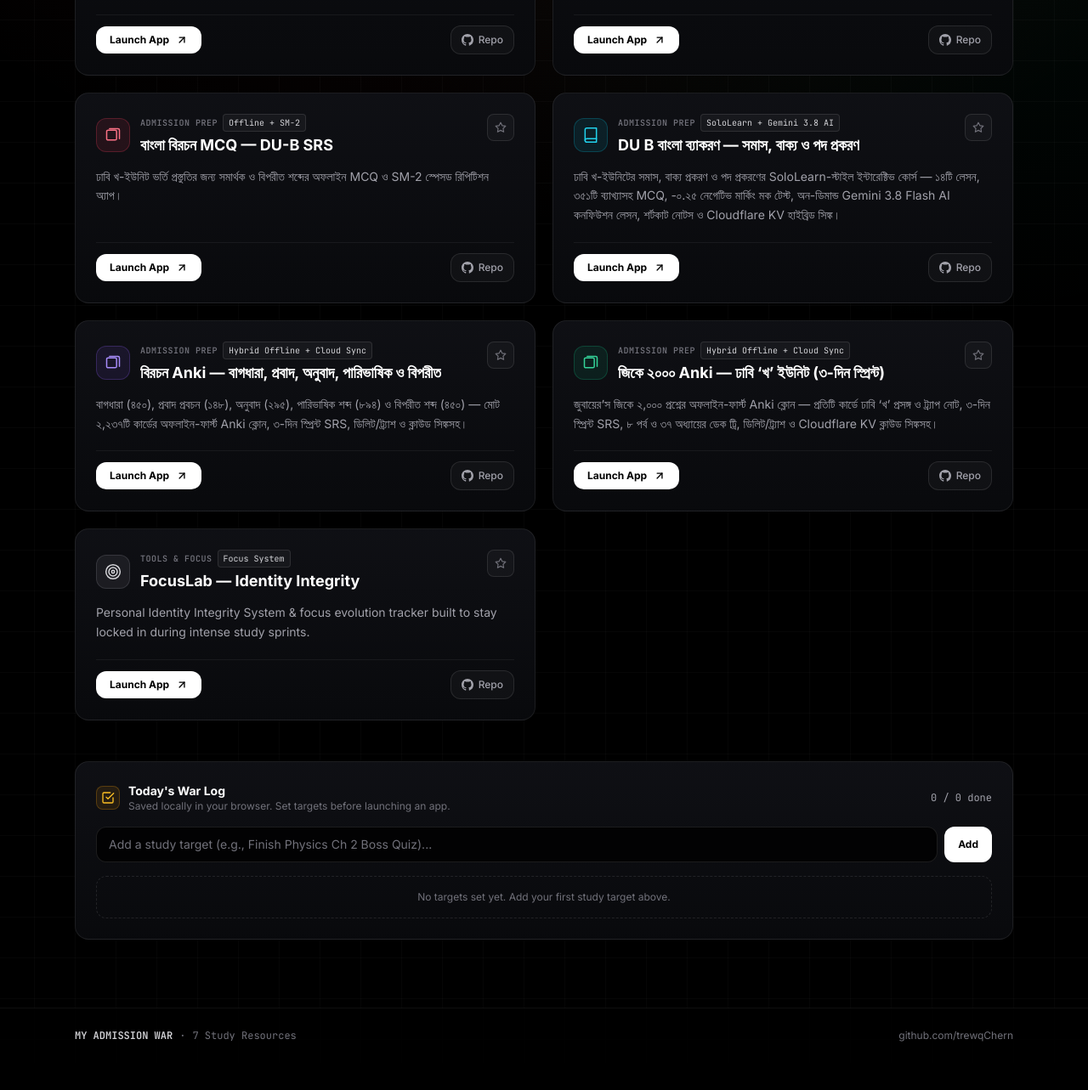
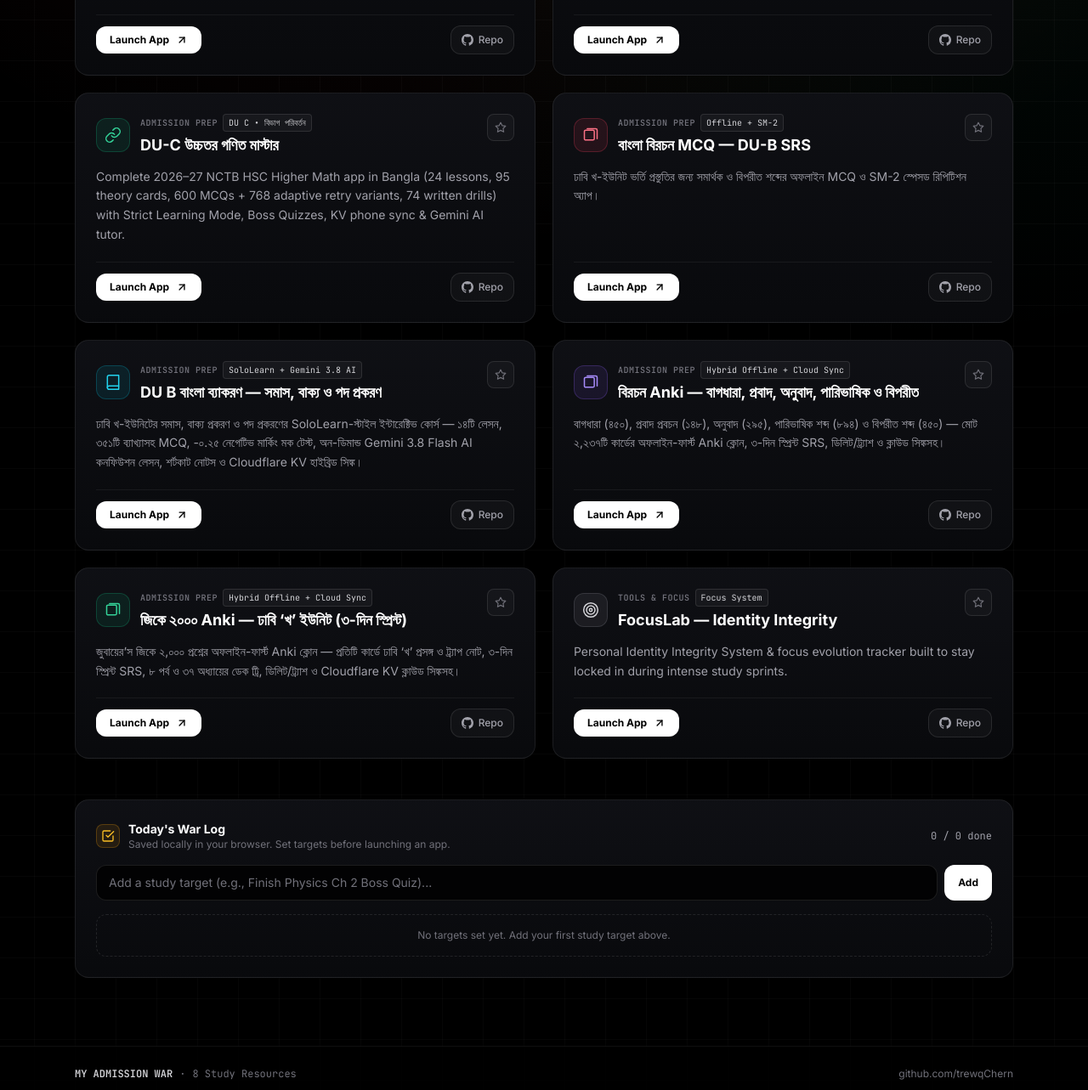
Before and after one commit to trewqChern/trewqChern.github.io, a plain HTML site: page index.html in a window 1280 px wide. Shown: the part 697-1980 px from the top of the page at 85% size. Before the commit the page ends 1948 px from the top, so only its background shows below. Drawn offline with nearby package versions, Linux system fonts and the light colour scheme.

Commit message:
Add DU-C Higher Mathematics card to My Admission War homepage

```diff
--- a/index.html
+++ b/index.html
@@ -436,6 +436,20 @@
       ];
 
       const CORE_PROJECTS = [
+        {
+          id: 'du-c-higher-math',
+          title: 'DU-C উচ্চতর গণিত মাস্টার',
+          badge: 'Admission Prep',
+          category: 'admission',
+          accent: 'emerald',
+          accentBg: 'bg-emerald-500/10 text-emerald-400 border-emerald-500/25',
+          tagText: 'DU C • বিভাগ পরিবর্তন',
+          url: 'https://trewqchern.github.io/du-c-higher-math/',
+          repo: 'https://github.com/trewqChern/trewqChern.github.io/tree/main/du-c-higher-math',
+          description: 'Complete 2026–27 NCTB HSC Higher Math app in Bangla (24 lessons, 95 theory cards, 600 MCQs + 768 adaptive retry variants, 74 written drills) with Strict Learning Mode, Boss Quizzes, KV phone sync & Gemini AI tutor.',
+          icon: 'calculator',
+          sublinks: [],
+        },
         {
           id: 'physicslab-2nd-paper',
           title: 'PhysicsLab — 2nd Paper',
```
